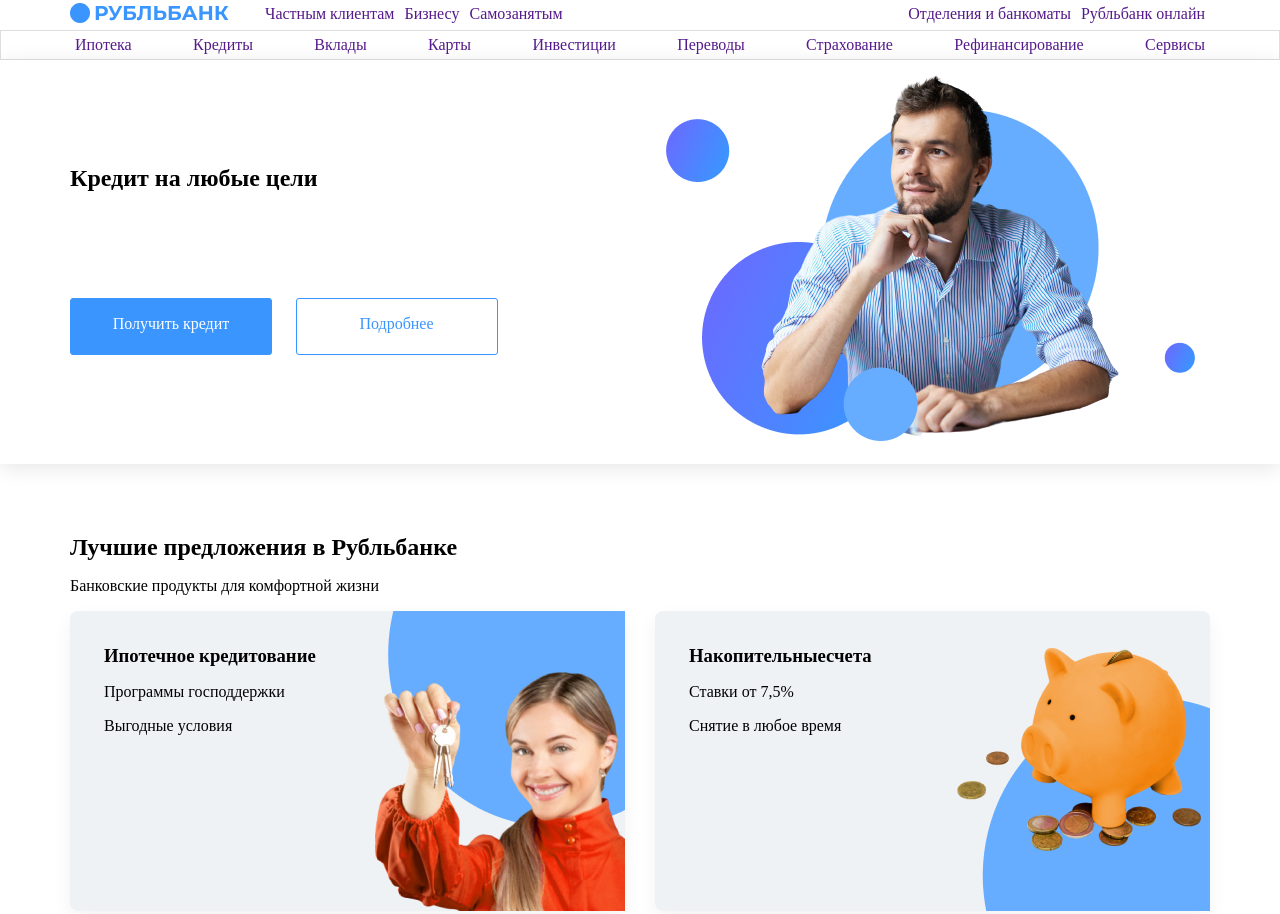
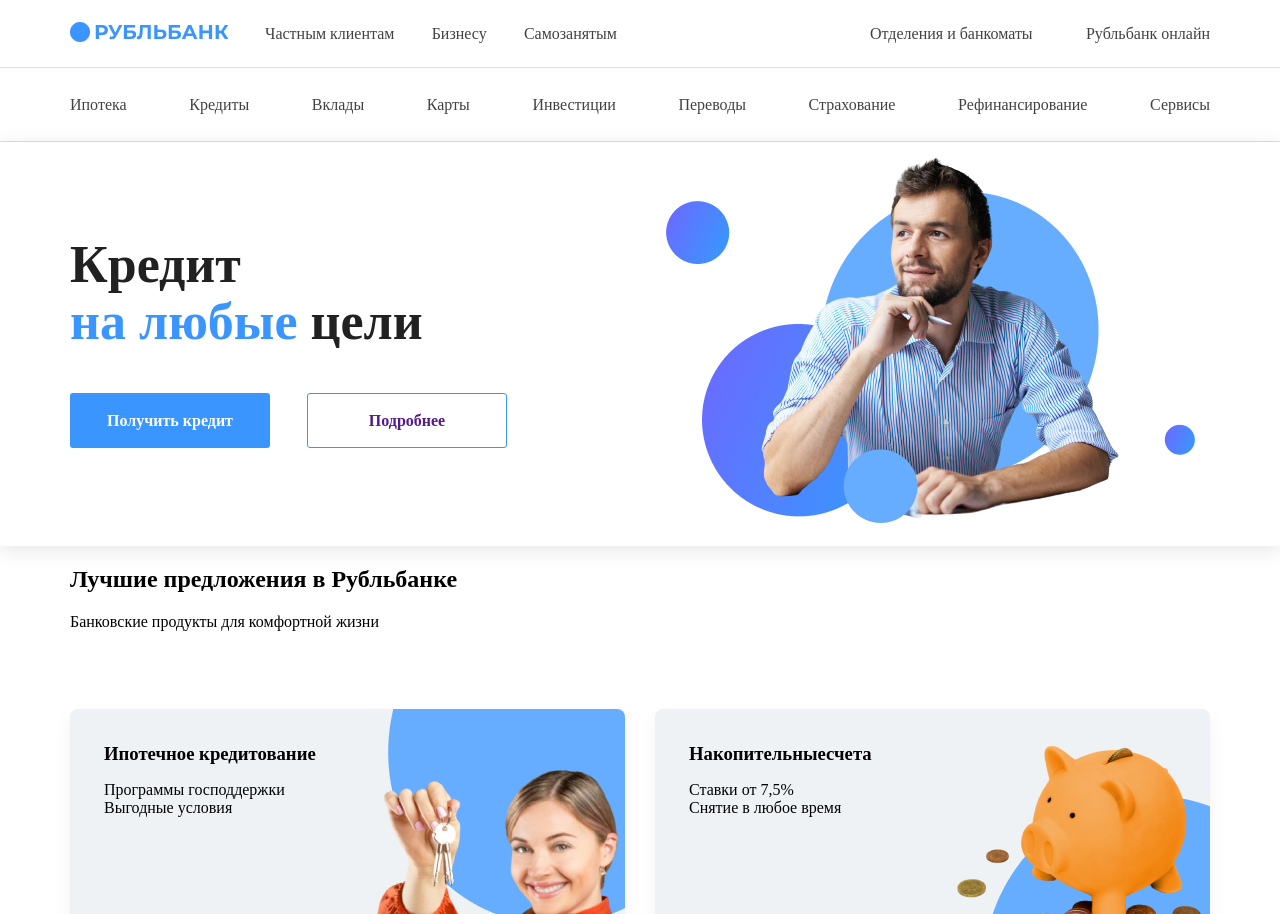
Before and after one commit to a-shtogrin/html, a plain HTML site: page bank/index.html in a window 1280 px wide. Shown: the top 914 px of the page. Drawn offline with Linux system fonts and the light colour scheme.

Commit message:
вввв

```diff
--- a/bank/index.html
+++ b/bank/index.html
@@ -6,6 +6,9 @@
     <meta name="viewport" content="width=device-width, initial-scale=1.0" />
     <title>Рубль банк</title>
     <link rel="stylesheet" href="./style.css" />
+    <link rel="preconnect" href="https://fonts.googleapis.com">
+<link rel="preconnect" href="https://fonts.gstatic.com" crossorigin>
+<link href="https://fonts.googleapis.com/css2?family=IBM+Plex+Sans:ital,wght@0,100;0,400;1,100;1,400&display=swap" rel="stylesheet">
   </head>
   <body>
     <!-- -------------------ХЭДЕР------------------- -->
@@ -17,7 +20,7 @@
             <div class="logo">
               <img src="./pic/logo-rublebank.png" alt="" />
             </div>
-            <div class="top-menu-list">
+            <nav class="top-menu-list">
               <ul class="top-menu-list-1">
                 <li><a href="">Частным клиентам</a></li>
                 <li><a href="">Бизнесу</a></li>
@@ -27,13 +30,14 @@
                 <li><a href="">Отделения и банкоматы</a></li>
                 <li><a href="">Рубльбанк онлайн</a></li>
               </ul>
-            </div>
+            </nav>
           </div>
         </div>
       </div>
       <!-- ---------Главное меню--------- -->
       <div class="main-menu">
         <div class="container">
+          <nav class="main-menu-wrap">
           <ul class="main-menu-list">
             <li><a href="">Ипотека</a></li>
             <li><a href="">Кредиты</a></li>
@@ -45,6 +49,7 @@
             <li><a href="">Рефинансирование</a></li>
             <li><a href="">Сервисы</a></li>
           </ul>
+          </nav>
         </div>
       </div>
     </header>
@@ -56,74 +61,59 @@
         <div class="container">
           <div class="bunner-wrap">
           <div class="bunner-goal">
-            <div class="bunner-goal-text">
-              <h2>Кредит на любые цели</h2>
-            </div>
+
+              <h1>Кредит <br> <span class = blue-text>на любые</span> цели</h2>
+
             <div class="bunner-button">
-              <div class="button-blue">
-                  <p>Получить кредит</p>
-              </div>
-              <div class="button-white">
-                  <p>Подробнее</p>
-              </div>
+              <a href="" class="btn btn-blue">Получить кредит</a>
+              <a href="" class="btn btn-white">Подробнее</a>
+
             </div>
           </div>
-          <div class="bunner-pic">
             <img src="./pic/banner-pic.png" alt="" />
-          </div>
         </div>
         </div>
       </div>
 
       <!-- ---------Предложения--------- -->
-      <div class="suggestions">
+
         <div class="container">
-          <div class="suggestion-wrap">
-          <h2>Лучшие предложения в Рубльбанке</h2>
+
+          <h1>Лучшие предложения в Рубльбанке</h2>
           <p>Банковские продукты для комфортной жизни</p>
           <div class="suggestions-block">
             <div class="suggestions-block-item">
               <div class="suggestions-block-item-text">
                 <h3>Ипотечное кредитование</h3>
-                <p>Программы господдержки</p>
-                <p>Выгодные условия</p>
+                <p>Программы господдержки <br> Выгодные условия</p>
               </div>
-              <div class="suggestions-block-item-pic">
                 <img src="./pic/ipoteka.png" alt="" />
-              </div>
             </div>
             <div class="suggestions-block-item">
               <div class="suggestions-block-item-text">
                 <h3>Накопительныесчета</h3>
-                <p>Ставки от 7,5%</p>
-                <p>Снятие в любое время</p>
+                <p>Ставки от 7,5% <br> Снятие в любое время</p>
               </div>
-              <div class="suggestions-block-item-pic">
                 <img src="./pic/cash.png" alt="" />
-              </div>
             </div>
             <div class="suggestions-block-item">
               <div class="suggestions-block-item-text">
                 <h3>Персональные карты</h3>
                 <p>Карта с эксклюзивным дизайном для постоянных клиентов</p>
               </div>
-              <div class="suggestions-block-item-pic">
                 <img src="./pic/persanal-card.png" alt="" />
-              </div>
             </div>
             <div class="suggestions-block-item">
               <div class="suggestions-block-item-text">
                 <h3>Партнерские программы</h3>
                 <p>Выгодные условия для путешествий и покупок</p>
               </div>
-              <div class="suggestions-block-item-pic">
                 <img src="./pic/partners.png" alt="" />
-              </div>
             </div>
-          </div>
+
         </div>
         </div>
-      </div>
+
 
       <!-- ---------Карты--------- -->
       <div class="cards">
@@ -131,37 +121,26 @@
           <div class="cards-wrap">
             <div class="cards-proc">
               <div class="cards-proc-header">
-                <div class="cards-proc-header-text">
                   <h3>Кредитная карта 60 дней без процентов</h3>
-                </div>
-                <div class="cards-proc-header-pic">
                   <img src="./pic/card-60.png" alt="" />
-                </div>
               </div>
               <div class="cards-proc-section">
                 <div class="cards-proc-section-item">
-                  <div class="cards-proc-section-item-head">
-                    <h4>500 000 ₽</h4>
-                  </div>
-                  <div class="cards-proc-section-item-text">
+                    <p>500 000 ₽</p>>
                     <p>лимит по карте</p>
-                  </div>
                 </div>
                 <div class="cards-proc-section-item">
-                  <div class="cards-proc-section-item-head">
-                    <h4>от 12%</h4>
-                  </div>
-                  <div class="cards-proc-section-item-text">
+                    <p>от 12%</p>
                     <p>ставка по карте</p>
-                  </div>
+
                 </div>
                 <div class="cards-proc-section-item">
-                  <div class="cards-proc-section-item-head">
-                    <h4>1 день</h4>
-                  </div>
-                  <div class="cards-proc-section-item-text">
+
+                    <p>1 день</p>
+
+
                     <p>решение по заявке</p>
-                  </div>
+
                 </div>
               </div>
               <div class="cards-proc-button">
@@ -175,20 +154,12 @@
             </div>
             <div class="cards-credit">
               <div class="cards-credit-item">
-                <div class="cards-credit-item-text">
                   <h4>Кредитные карты</h4>
-                </div>
-                <div class="cards-credit-item-pic">
                   <img src="./pic/blue-arrow.png" alt="" />
-                </div>
               </div>
               <div class="cards-credit-item">
-                <div class="cards-credit-item-text">
                   <h4>Дебетовые карты</h4>
-                </div>
-                <div class="cards-credit-item-pic">
-                  <img src="./pic/blue-arrow.png" alt="" />
-                </div>
+                  <a href=""><img src="./pic/blue-arrow.png" alt="" /></a>
               </div>
             </div>
           </div>
--- a/bank/style.css
+++ b/bank/style.css
@@ -1,19 +1,46 @@
-/* Общие стили */
+/* ----------------Общие стили --------------------*/
 body {
     margin: 0;
 }
+
+.container {
+    width: 1140px;
+    margin: 0 auto; /* //помещается в центр */
+}
+
+
 ul {
     margin: 0;
     padding: 0;
 }
-li{
-    padding: 5px;
+
+.btn {
+    width: 200px;
+    height: 55px;
+    border-radius: 3px;
+    font-weight: 600;
+    font-size: 16px;
+    text-decoration: none;
+    display: flex;
+    justify-content: center;
+    align-items: center;
+}
+.btn-blue {
+    background: #3A95FF;
+    border-radius: 3px;
+    color: #FFFFFF;
 }
 
-.container {
-    width: 1140px;
-    margin: 0 auto;
+.btn-white {
+    border: 1px solid #3A95FF;
+    border-radius: 3px;
+    box-sizing: border-box;  г/* раницы входит в ширину блока */
 }
+
+
+
+
+
 
 h2{
     margin: 0 auto;
@@ -31,53 +58,75 @@ h4{
     margin: 0 auto;
 } */
 
-a{
-    text-decoration: none;
-}
+
 
 
 /* -----------------------------Стили хедера ----------------------*/
 
+.top-menu, .main-menu {
+    border-bottom: 1px solid #DEDEDE;
+}
+
 .top-menu-wrap{
     display: flex;
     justify-content: space-between;
+    height: 67px;
+    align-items: center;
 }
 
 .logo{
-    flex: 4;
+
 }
 
 
 .top-menu-list{
     display: flex;
     justify-content: space-between;
-    flex: 20;
+    width: 945px;
+    text-decoration: none;
+}
+
+.top-menu-list a {
+    text-decoration: none;
+    font-weight: 500;
+    font-size: 16px;
+    line-height: 110%;
+    color: #424242;
 }
 
 .top-menu-list-1{
     display: flex;
-    justify-content: space-evenly;
+    justify-content: space-between;
     list-style: none;
+    width: 352px;
 
 }
 
+
+
 .top-menu-list-2{
     display: flex;
-    justify-content: space-evenly;
+    justify-content: space-between;
     list-style: none;
+    width: 340px;
 }
 
-.main-menu{
-    border: 1px solid #DEDEDE;
-}
+
 .main-menu-list{
     display: flex;
     justify-content: space-between;
     list-style: none;
-
+    height: 73px;
+    align-items: center;
 }
 
-
+.main-menu-list a {
+    text-decoration: none;
+    font-weight: 500;
+    font-size: 16px;
+    line-height: 110%;
+    color: #424242;
+}
 
 
 /* Стили контента */
@@ -91,68 +140,51 @@ a{
 
 .bunner-wrap{
     display: flex;
-    align-content: flex-start;
     justify-content: space-between;
 }
 
 .bunner-goal{
     display: flex;
     flex-direction: column;
-    justify-content: space-evenly;
-    flex: 3;
+    justify-content: center;
+    width: 437px;
+
 }
 
-.bunner-pic{
-    display: flex;
-    justify-content: flex-end;
-    flex: 5;
+.bunner-goal h1 {
+    font-weight: 600;
+    font-size: 52px;
+    line-height: 110%;
+    color: #212121;
+    margin-top: 0;
+
 }
 
-/* .bunner-goal-text{
-    margin: 85px 0 65px 0;
-} */
+.blue-text{
+    color: #3A95FF;
+}
 
 .bunner-button{
     display: flex;
     justify-content: space-between;
-    align-content: center;
+
 }
 
-.button-blue{
-    width: 200px;
-    height: 55px;
-    background: #3A95FF;
-    border-radius: 3px;
-    border: 1px solid #3A95FF;
-    color: #FFFFFF;
-    display: flex;
-    justify-content: center;
-    align-content: center;
-}
-.button-white{
-    width: 200px;
-    height: 55px;
-    border: 1px solid #3A95FF;
-    border-radius: 3px;
-    color: #3A95FF;
-    display: flex;
-    justify-content: center;
-    align-content: center;
-}
 
-.suggestions{
+
+/* .suggestions{
     display: flex;
 }
 
 .suggestion-wrap{
     margin: 70px 0 70px 0;
-}
+} */
 
 .suggestions-block{
     display: flex;
     flex-wrap: wrap;
     justify-content: space-between;
-    align-content: space-between;
+
 
 }
 
@@ -165,11 +197,21 @@ a{
     background: #EFF2F5;
     box-shadow: 0px 8px 20px rgba(0, 0, 0, 0.05);
     border-radius: 8px;
-    margin: 0 0 40px 0;
+    margin-top: 62px;
+    box-sizing: border-box;
+    margin-bottom: 62px;
 }
 
-.suggestions-block-item-text{
-    margin: 34px;
+.suggestions-block-item img {
+    border-radius: 8px;
+}
+
+.suggestions-block-item-text {
+    padding: 34px;
+}
+
+.suggestions-block-item-text h3 {
+    margin: 0;
 }
 
 
```
